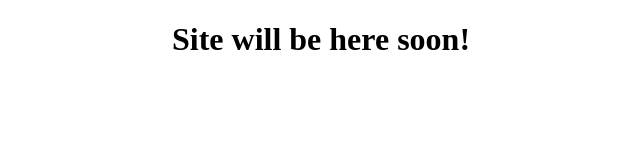
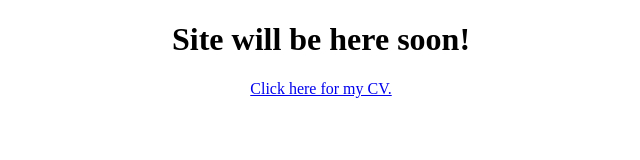
Before and after one commit to kaankeskin/kaankeskin.github.io, a plain HTML site: page index.html in a window 1280 px wide. Shown: the whole page, without its empty margins (319-959 px from the left). Drawn offline with Linux system fonts and the light colour scheme.

Commit message:
add link to cv

```diff
--- a/index.html
+++ b/index.html
@@ -8,6 +8,9 @@
     <title>Kaan Keskin</title>
   </head>
   <body>
-    <center><h1>Site will be here soon!</h1></center>
+    <center>
+      <h1>Site will be here soon!</h1>
+      <a href="KaanKeskinCV.pdf">Click here for my CV.</a>
+    </center>
   </body>
 </html>
```
